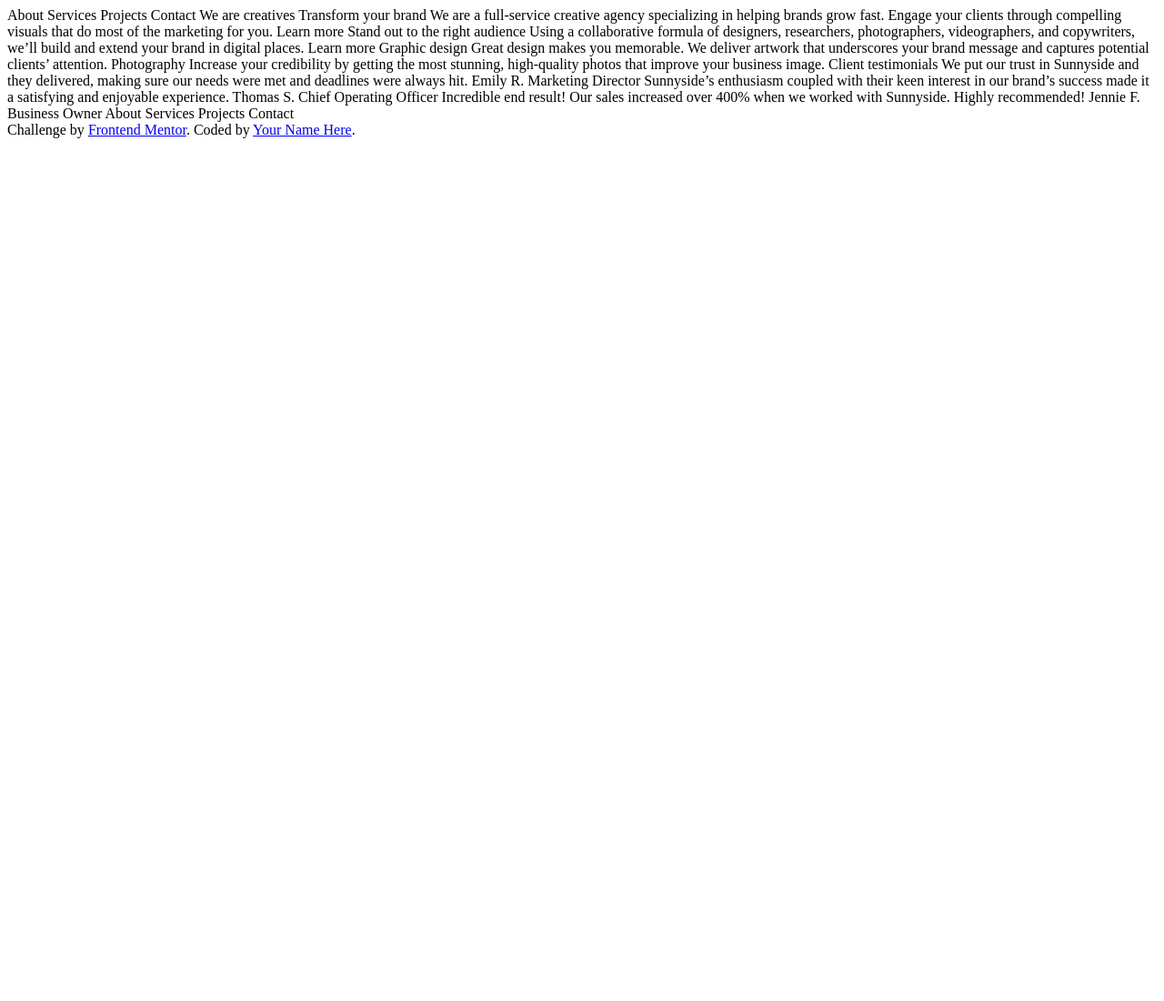
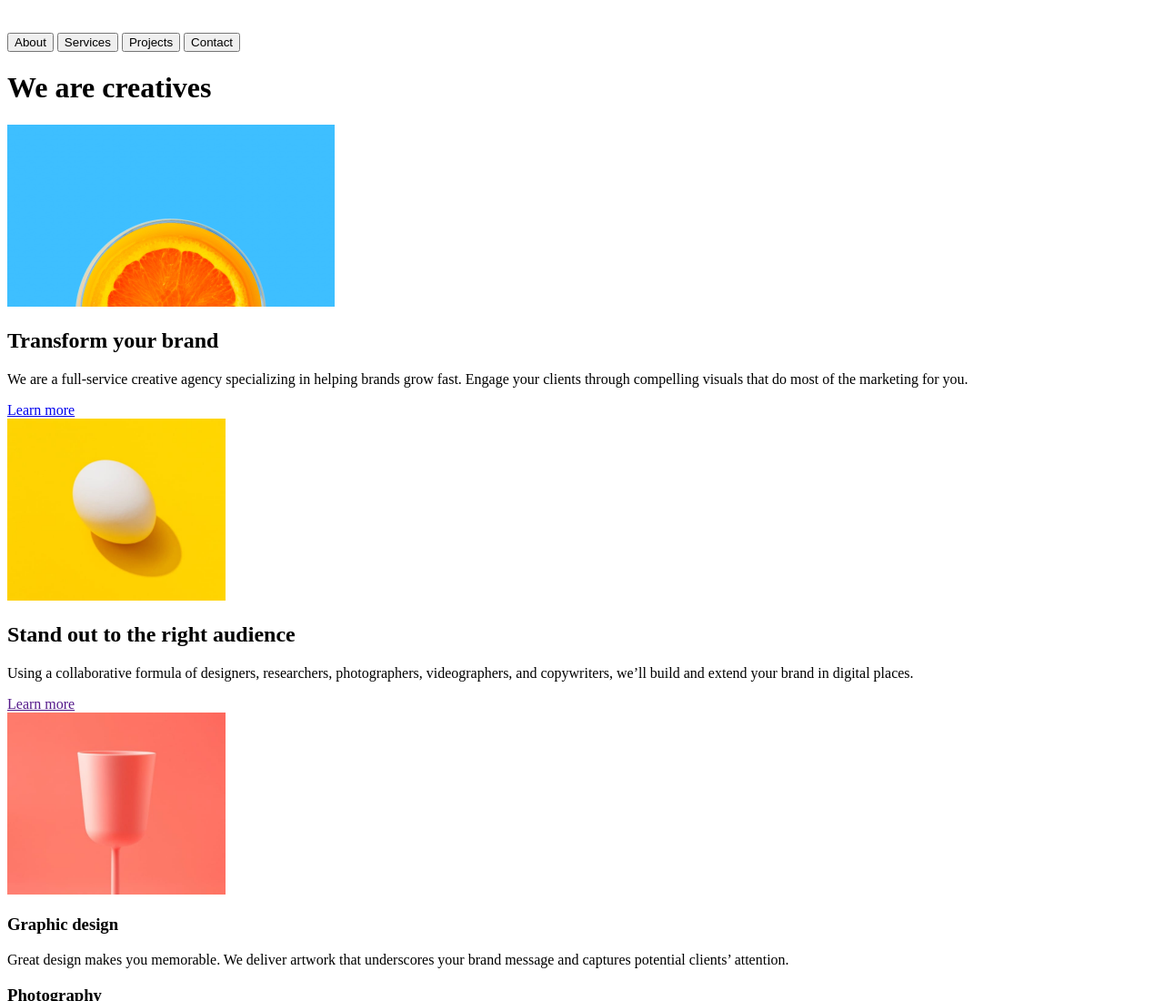
Before and after one commit to AdnanGondal/sunny-side-agency, a plain HTML site: page index.html in a window 1280 px wide. Shown: the top 1100 px of the page at 91% size. Before the commit the page ends 800 px from the top, so only its background shows below. Drawn offline with Linux system fonts and the light colour scheme.

Commit message:
html marked up

```diff
--- a/index.html
+++ b/index.html
@@ -5,55 +5,102 @@
   <meta name="viewport" content="width=device-width, initial-scale=1.0"> <!-- displays site properly based on user's device -->
 
   <link rel="icon" type="image/png" sizes="32x32" href="./images/favicon-32x32.png">
+  <link rel="stylesheet" href="https://cdnjs.cloudflare.com/ajax/libs/font-awesome/4.7.0/css/font-awesome.min.css">
 
   <title>Frontend Mentor | Sunnyside agency landing page</title>
 
 </head>
 <body>
-  About
-  Services
-  Projects
-  Contact
+<header>
+    <img src="images/logo.svg" alt="sunnyside logo">
+    <nav>
+        <button>About</button>
+        <button>Services</button>
+        <button>Projects</button>
+        <button>Contact</button>
+</header>
+<main>
+    <h1> We are creatives</h1>
+    <img src="images/desktop/image-header.jpg" alr = "orange with arrow" height="200px">
+    <section id = "intros">
+        <div>
+            <h2>Transform your brand</h2>
+            <p>  We are a full-service creative agency specializing in helping brands grow fast.
+  Engage your clients through compelling visuals that do most of the marketing for you. </p>
+            <a href="url">Learn more</a>
+        </div>
+        <div>
+            <img src="images/desktop/image-transform.jpg" alt="egg: transform your brand" height="200px">
+        </div>
+        <div>
+            <h2> Stand out to the right audience</h2>
+            <p>
+  Using a collaborative formula of designers, researchers, photographers, videographers, and copywriters, we’ll build and extend your brand in digital places.
+            </p>
+            <a href="">Learn more</a>
+        </div>
+        <div>
+            <img src="images/desktop/image-stand-out.jpg" alt="glass: stand out" height="200px">
+        </div>
+    </section">
+    <section id="services">
+        <div>
+            <h3>Graphic design</h3>
+            <p>Great design makes you memorable. We deliver artwork that underscores your brand message and captures potential clients’ attention.</p>
+        </div>
+        <div>
+            <h3>Photography</h3>
+            <p>  Increase your credibility by getting the most stunning, high-quality photos that improve your business image.</p>
+        </div>
+    </section>
+    <section id="testimonials">
+        <h2 class = "client-testimonials-heading">Client testimonials</h2>
+        <div>
+            <img src = "images/image-emily.jpg" alt="image of emily">
+            <blockquote>We put our trust in Sunnyside and they delivered, making sure our needs were met and deadlines were always hit.</blockquote>
+            <cite class="author">Emily R.</cite>
+            <cite class="company">Marketing Director</cite>
+        </div>
+        <div>
+            <img src = "images/image-thomas.jpg" alt="image of thomas">
+            <blockquote>  Sunnyside’s enthusiasm coupled with their keen interest in our brand’s success made it a satisfying and enjoyable experience.</blockquote>
+            <cite class="author">Thomas S.</cite>
+            <cite class="company">
+  Chief Operating Officer</cite>
+        </div>
+        <div>
+            <img src = "images/image-jennie.jpg" alt="image of jenny">
+            <blockquote>
+  Incredible end result! Our sales increased over 400% when we worked with Sunnyside. Highly recommended!</blockquote>
+            <cite class="author">Jennie F.</cite>
+            <cite class="company">
+  Chief Operating Officer</cite>
+        </div>
+    </section>
+    <section id="placeholder-iamges">
+        <div></div>
+    </section>
+    <footer>
+        Sunnyside
+            <a>About</a>
+            <a>Services</a>
+            <a>Projects</a>
+            <a>Contact</a>
+            <a href="#" class="fa fa-facebook"></a>
+            <a href="#" class="fa fa-instagram"></a>
+            <a href="#" class="fa fa-twitter"></a>
+            <a href="#" class="fa fa-pinterest"></a>
+    </footer>
 
-  We are creatives
+</main>
 
-  Transform your brand
 
-  We are a full-service creative agency specializing in helping brands grow fast.
-  Engage your clients through compelling visuals that do most of the marketing for you.
 
-  Learn more
 
-  Stand out to the right audience
 
-  Using a collaborative formula of designers, researchers, photographers, videographers, and copywriters, we’ll build and extend your brand in digital places.
 
-  Learn more
 
-  Graphic design
-  Great design makes you memorable. We deliver artwork that underscores your brand message and captures potential clients’ attention.
 
-  Photography
-  Increase your credibility by getting the most stunning, high-quality photos that improve your business image.
-
-  Client testimonials
-
-  We put our trust in Sunnyside and they delivered, making sure our needs were met and deadlines were always hit.
-  Emily R.
-  Marketing Director
-
-  Sunnyside’s enthusiasm coupled with their keen interest in our brand’s success made it a satisfying and enjoyable experience.
-  Thomas S.
-  Chief Operating Officer
-
-  Incredible end result! Our sales increased over 400% when we worked with Sunnyside. Highly recommended!
-  Jennie F.
-  Business Owner
-
-  About
-  Services
-  Projects
-  Contact
 
   <div class="attribution">
     Challenge by <a href="https://www.frontendmentor.io?ref=challenge" target="_blank">Frontend Mentor</a>.
```
Also changed, not shown: design/active-states.jpg (added), design/desktop-design.jpg (added), design/desktop-preview.jpg (added), design/mobile-design.jpg (added), design/mobile-menu.jpg (added), 2 other files.
